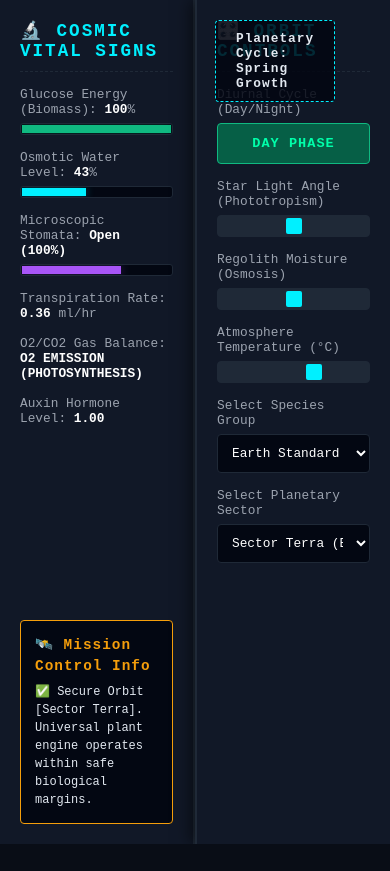
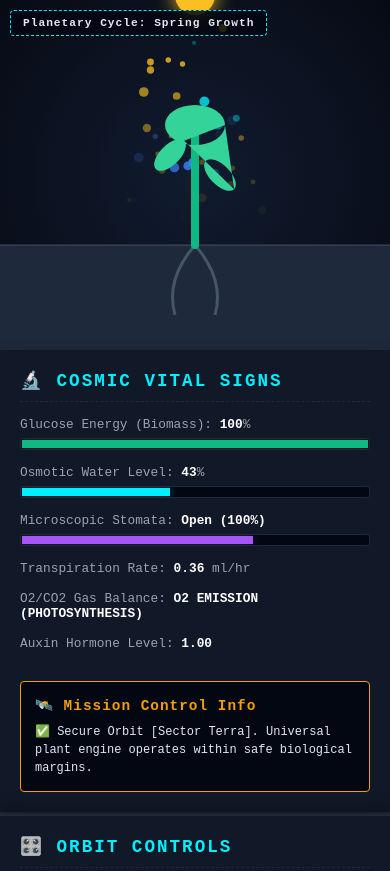
Before and after one commit to yagizyagli/botanical-universe, a plain HTML site: page index.html in a window 390 px wide. Shown: the top 871 px of the page. Before the commit the page ends 844 px from the top, so only its background shows below. Drawn offline with Linux system fonts and the light colour scheme.

Commit message:
Update style.css

```diff
--- a/style.css
+++ b/style.css
@@ -180,3 +180,47 @@ input[type="range"]::-webkit-slider-thumb {
     letter-spacing: 1px;
     z-index: 100;
 }
+
+/* --- MOBILE RESPONSIVE ADAPTATION MODE --- */
+@media (max-width: 1024px) {
+    body {
+        overflow-y: auto; /* Allow scrolling on smaller mobile viewports */
+    }
+
+    .app-container {
+        flex-direction: column;
+        height: auto;
+        min-height: 100vh;
+    }
+
+    .panel {
+        width: 100%;
+        border-right: none;
+        border-bottom: 2px solid var(--border-color);
+        box-shadow: 0 5px 15px rgba(0, 0, 0, 0.3);
+    }
+
+    .right-panel {
+        border-left: none;
+        border-top: 2px solid var(--border-color);
+        box-shadow: 0 -5px 15px rgba(0, 0, 0, 0.3);
+    }
+
+    .simulation-area {
+        width: 100%;
+        height: 50vh; /* Lock simulation viewport height on mobile screens */
+        min-height: 350px;
+        order: -1; /* Pushes the canvas game screen to the top on mobile views */
+    }
+
+    .badge {
+        top: 10px;
+        left: 10px;
+        font-size: 0.7rem;
+        padding: 6px 12px;
+    }
+
+    .info-box {
+        margin-top: 15px; /* Prevent breaking layouts on mobile screens */
+    }
+}
```
